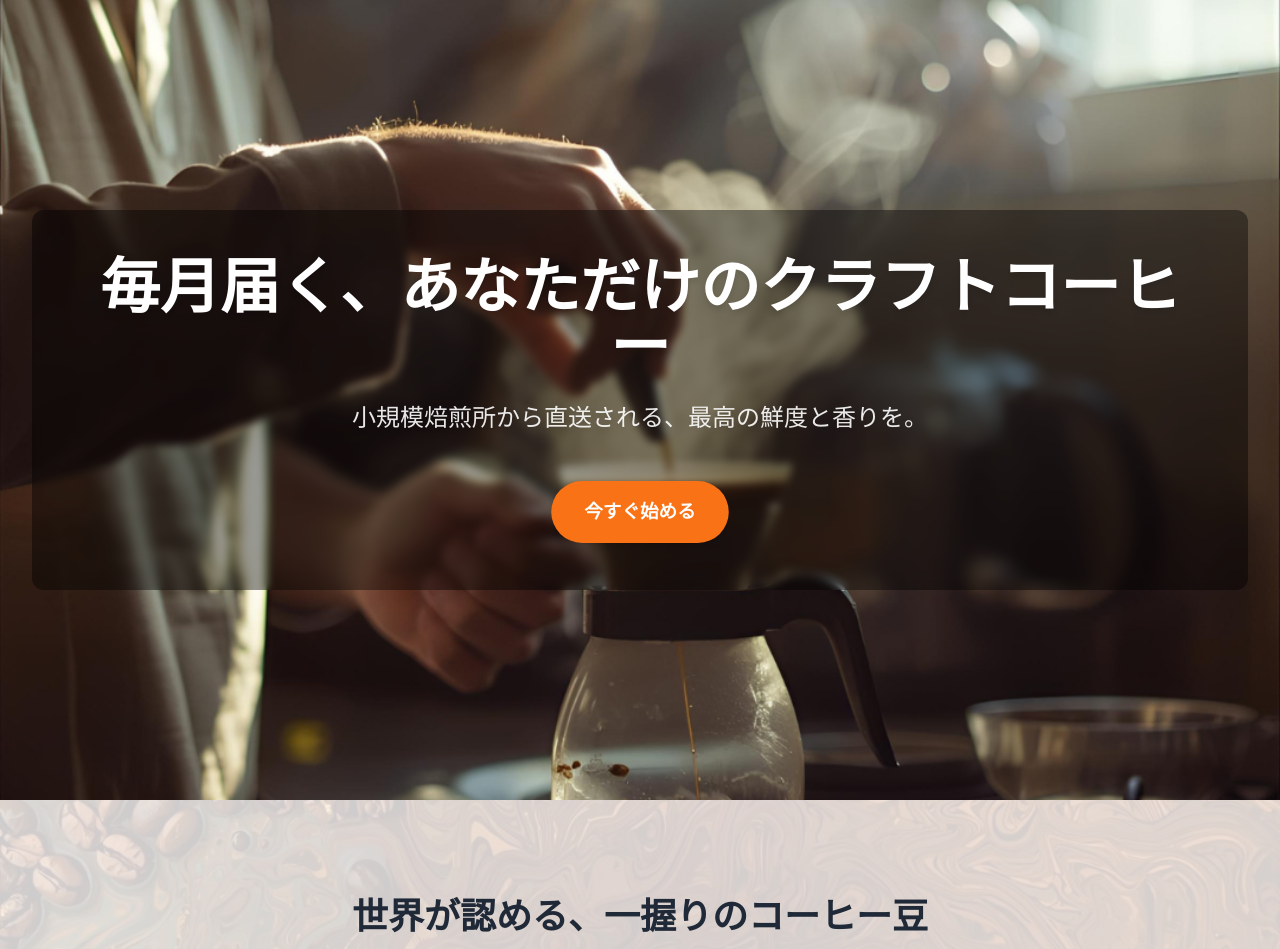
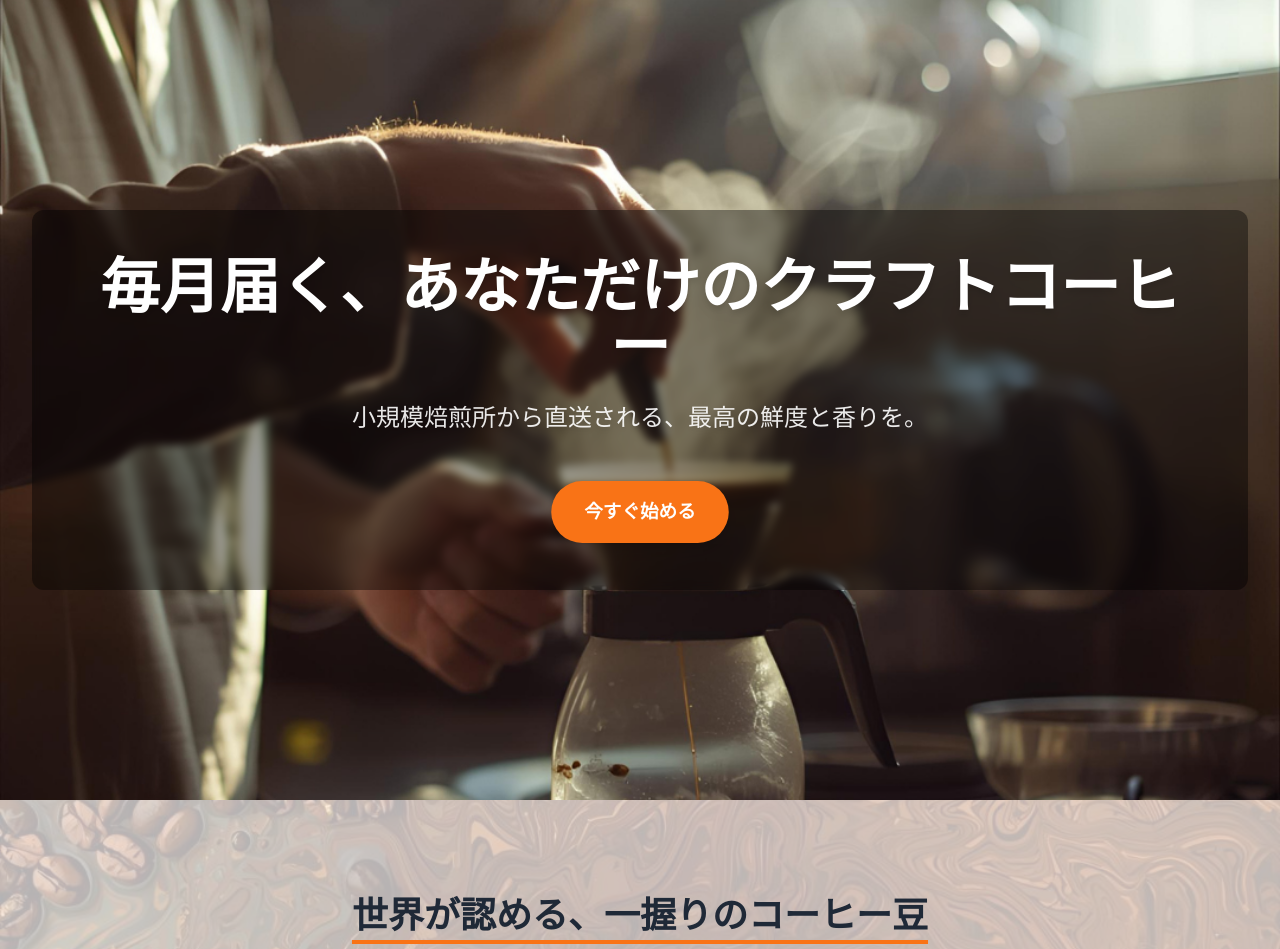
Before and after one commit to TN1230/coffeelp, a plain HTML site: page index.html in a window 1280 px wide. Shown: the top 949 px of the page. Drawn offline with nearby package versions, Linux system fonts and the light colour scheme.

Commit message:
Update styles.css

```diff
--- a/styles.css
+++ b/styles.css
@@ -1,13 +1,12 @@
 body {
     font-family: 'Inter', sans-serif;
     color: #333;
-    /* 共通の背景画像に80%不透明の白を重ね、透過度を20%に調整 */
-    background-image: linear-gradient(rgba(255, 255, 255, 0.8), rgba(255, 255, 255, 0.8)), url('image/back-ground.jpg');
+    /* 共通の背景画像に5%不透明の白を重ねるように変更 */
+    background-image: linear-gradient(rgba(255, 255, 255, 0.7), rgba(255, 255, 255, 0.7)), url('image/back-ground.jpg');
     background-size: cover;
     background-position: center;
     background-attachment: fixed; /* 背景を固定 */
 }
-
 
 @keyframes pulse {
     0%, 100% { transform: scale(1); }
@@ -52,3 +51,27 @@ header p {
 header h1 {
     font-family: 'Noto Serif JP', serif;
 }
+
+/* Section heading styles */
+.section-heading {
+    font-family: 'Noto Serif JP', serif;
+    position: relative;
+    display: inline-block;
+    padding-bottom: 8px; /* space for the underline */
+}
+
+.section-heading::after {
+    content: '';
+    position: absolute;
+    bottom: 0;
+    left: 0;
+    height: 4px;
+    background-color: #F97316; /* Tailwind's orange-500 */
+    width: 0;
+    transition: width 1s ease-out;
+}
+
+/* Trigger the animation when the element is in view */
+.section-heading.aos-animate::after {
+    width: 100%;
+}
```
